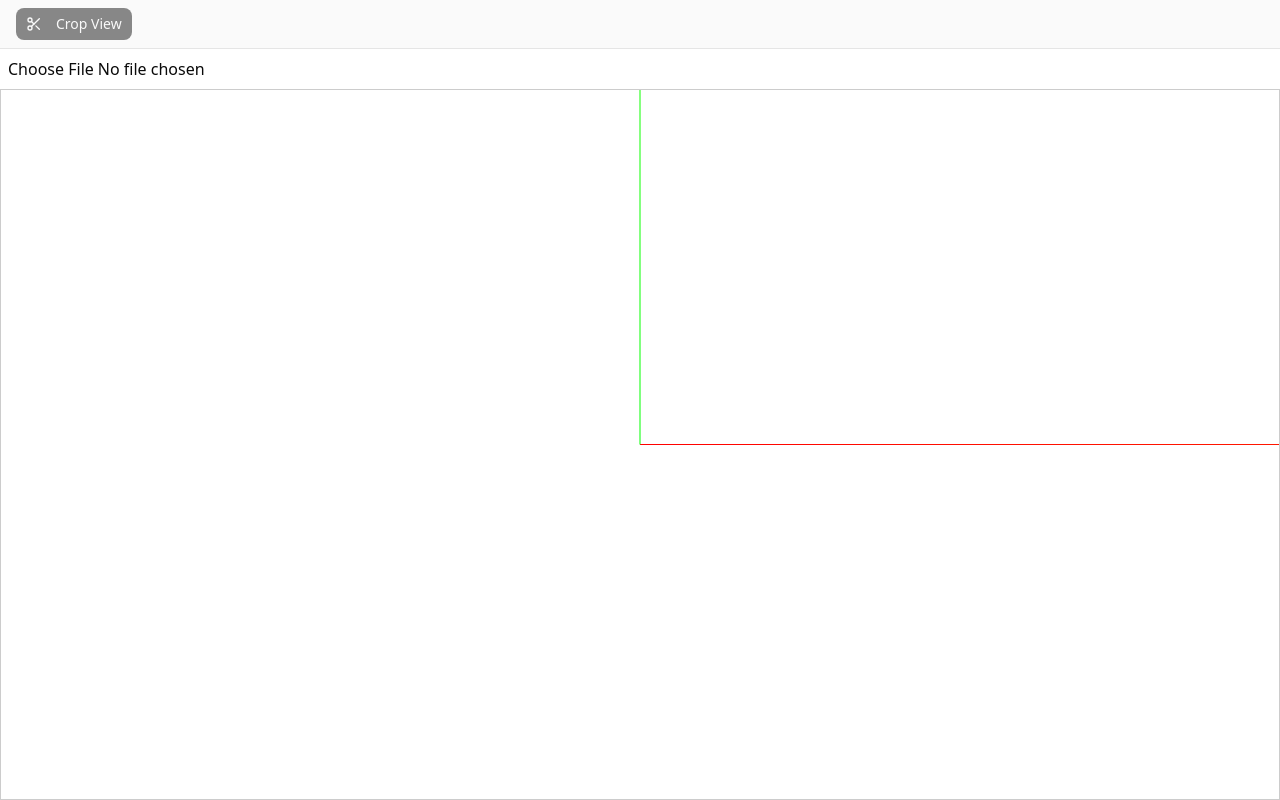
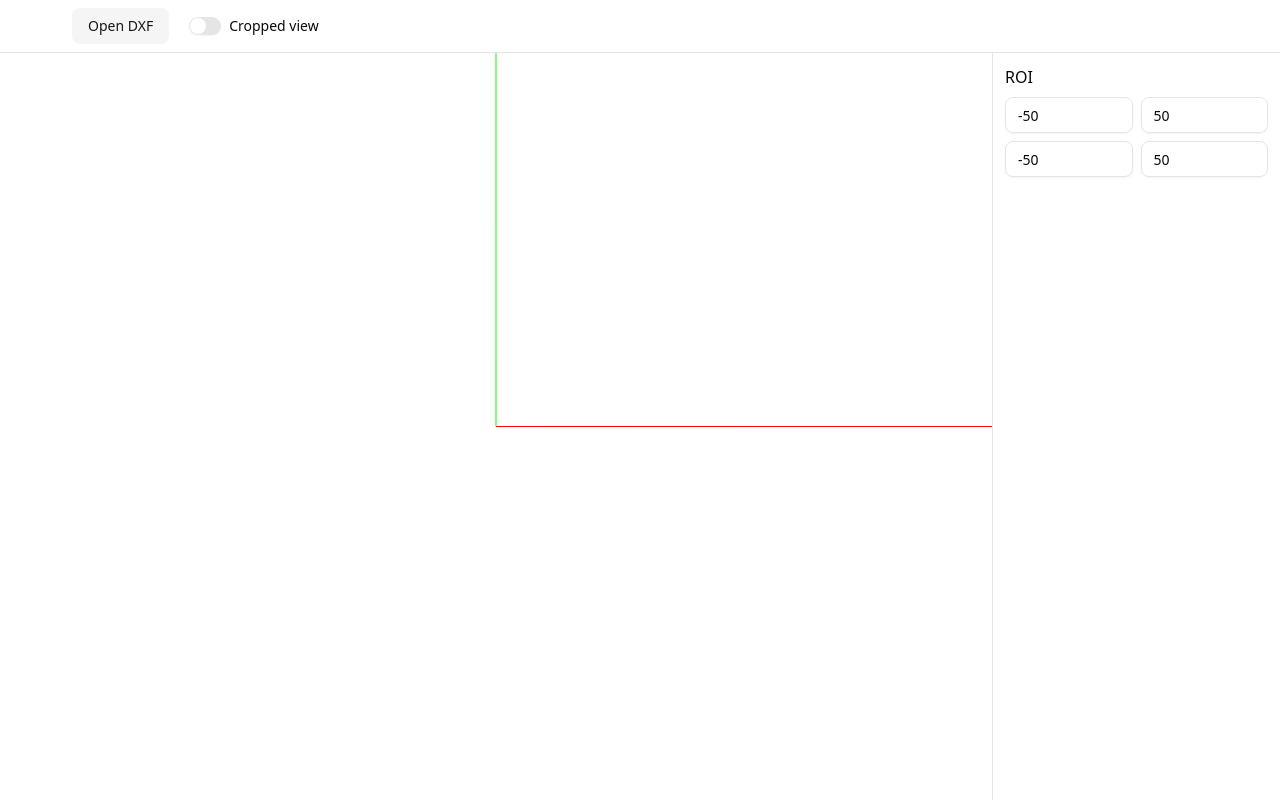
Before and after one commit to wojtekfarmery/Three.js-DXF-Cropping-App, a React (Vite) app: page / in a window 1280 px wide. Built offline with nearby package versions, Linux system fonts and the light colour scheme.

Commit message:
add toolbar and sidebar

```diff
--- a/package.json
+++ b/package.json
@@ -10,6 +10,7 @@
     "preview": "vite preview"
   },
   "dependencies": {
+    "@radix-ui/react-checkbox": "^1.3.3",
     "@radix-ui/react-label": "^2.1.7",
     "@radix-ui/react-scroll-area": "^1.2.10",
     "@radix-ui/react-slot": "^1.2.3",
--- /dev/null
+++ b/src/components/ui/checkbox.tsx
@@ -0,0 +1,30 @@
+import * as React from "react"
+import * as CheckboxPrimitive from "@radix-ui/react-checkbox"
+import { CheckIcon } from "lucide-react"
+
+import { cn } from "@/lib/utils"
+
+function Checkbox({
+  className,
+  ...props
+}: React.ComponentProps<typeof CheckboxPrimitive.Root>) {
+  return (
+    <CheckboxPrimitive.Root
+      data-slot="checkbox"
+      className={cn(
+        "peer border-input dark:bg-input/30 data-[state=checked]:bg-primary data-[state=checked]:text-primary-foreground dark:data-[state=checked]:bg-primary data-[state=checked]:border-primary focus-visible:border-ring focus-visible:ring-ring/50 aria-invalid:ring-destructive/20 dark:aria-invalid:ring-destructive/40 aria-invalid:border-destructive size-4 shrink-0 rounded-[4px] border shadow-xs transition-shadow outline-none focus-visible:ring-[3px] disabled:cursor-not-allowed disabled:opacity-50",
+        className
+      )}
+      {...props}
+    >
+      <CheckboxPrimitive.Indicator
+        data-slot="checkbox-indicator"
+        className="grid place-content-center text-current transition-none"
+      >
+        <CheckIcon className="size-3.5" />
+      </CheckboxPrimitive.Indicator>
+    </CheckboxPrimitive.Root>
+  )
+}
+
+export { Checkbox }
--- /dev/null
+++ b/src/pages/home/dxf-upload.tsx
@@ -0,0 +1,31 @@
+import { Button } from "@/components/ui/button";
+import { useStore } from "@/store/use-store";
+import { useRef } from "react";
+
+export const DxfUpload = () => {
+  const { uploadDXF } = useStore();
+  const fileInputRef = useRef<HTMLInputElement>(null);
+
+  const handleFileChange = async (e: React.ChangeEvent<HTMLInputElement>) => {
+    const file = e.target.files?.[0];
+    if (file) {
+      await uploadDXF(file);
+      e.target.value = "";
+    }
+  };
+
+  return (
+    <div>
+      <input
+        ref={fileInputRef}
+        type="file"
+        accept=".dxf"
+        className="hidden"
+        onChange={handleFileChange}
+      />
+      <Button variant="secondary" onClick={() => fileInputRef.current?.click()}>
+        Open DXF
+      </Button>
+    </div>
+  );
+};
--- a/src/pages/home/home.tsx
+++ b/src/pages/home/home.tsx
@@ -1,35 +1,16 @@
-import DxfParser from "dxf-parser";
+import { Sidebar } from "./sidebar";
 import { ThreeCanvas } from "./three-canvas/three-canvas";
 import { Toolbar } from "./toolbar";
-import { useStore } from "@/store/use-store";
 
 export function Home() {
-  const { setDxf } = useStore();
-
-  const handleUpload = async (e: React.ChangeEvent<HTMLInputElement>) => {
-    const file = e.target.files?.[0];
-    if (!file) return;
-    const text = await file.text();
-    const parser = new DxfParser();
-    try {
-      const parsed = parser.parseSync(text);
-      setDxf(parsed);
-    } catch (err) {
-      console.error("DXF parse failed:", err);
-    }
-  };
-
   return (
-    <div style={{ height: "100vh", display: "flex", flexDirection: "column" }}>
+    <div className="h-screen flex flex-col">
       <Toolbar />
-      <input
-        type="file"
-        accept=".dxf"
-        onChange={handleUpload}
-        style={{ margin: "8px" }}
-      />
-      <div style={{ flex: 1, border: "1px solid #ccc" }}>
-        <ThreeCanvas />
+      <div className="flex-1 flex">
+        <div className="flex-1">
+          <ThreeCanvas />
+        </div>
+        <Sidebar />
       </div>
     </div>
   );
--- /dev/null
+++ b/src/pages/home/sidebar.tsx
@@ -0,0 +1,43 @@
+import { useStore } from "@/store/use-store";
+import { Input } from "@/components/ui/input";
+
+export const Sidebar = () => {
+  const { roi, setRoi } = useStore();
+
+  const setField = (k: keyof typeof roi, v: number) =>
+    setRoi({ ...roi, [k]: v });
+
+  return (
+    <aside className="w-72 shrink-0 border-l p-3 space-y-4 bg-card/40">
+      <div>
+        <div className="font-medium mb-2">ROI</div>
+        <div className="grid grid-cols-2 gap-2">
+          <Input
+            type="number"
+            value={roi.minX}
+            onChange={(e) => setField("minX", +e.target.value)}
+            placeholder="minX"
+          />
+          <Input
+            type="number"
+            value={roi.maxX}
+            onChange={(e) => setField("maxX", +e.target.value)}
+            placeholder="maxX"
+          />
+          <Input
+            type="number"
+            value={roi.minY}
+            onChange={(e) => setField("minY", +e.target.value)}
+            placeholder="minY"
+          />
+          <Input
+            type="number"
+            value={roi.maxY}
+            onChange={(e) => setField("maxY", +e.target.value)}
+            placeholder="maxY"
+          />
+        </div>
+      </div>
+    </aside>
+  );
+};
--- a/src/pages/home/three-canvas/three-sixty-model.tsx
+++ b/src/pages/home/three-canvas/three-sixty-model.tsx
@@ -3,8 +3,8 @@ import { useThree } from "@react-three/fiber";
 
 import { useStore } from "@/store/use-store";
 import { RoiOverlay } from "./roi-overlay";
-import useModelCrop from "./use-model-crop";
 import { useModelLoader } from "./use-model-loader";
+import { useModelCrop } from "./use-model-crop";
 
 export const ThreeSixtyModel = () => {
   const { dxf, isCropped, roi, setRoi } = useStore();
--- a/src/pages/home/three-canvas/use-model-crop.tsx
+++ b/src/pages/home/three-canvas/use-model-crop.tsx
@@ -12,7 +12,11 @@ type ModelCropProps = {
   };
 };
 
-const useModelCrop = ({ modelMeshes, isCropped, roi }: ModelCropProps) => {
+export const useModelCrop = ({
+  modelMeshes,
+  isCropped,
+  roi,
+}: ModelCropProps) => {
   useEffect(() => {
     if (!modelMeshes.length) return;
 
@@ -42,5 +46,3 @@ const useModelCrop = ({ modelMeshes, isCropped, roi }: ModelCropProps) => {
     });
   }, [roi, isCropped, modelMeshes]);
 };
-
-export default useModelCrop;
--- a/src/pages/home/toolbar.tsx
+++ b/src/pages/home/toolbar.tsx
@@ -1,21 +1,26 @@
-import { Button } from "@/components/ui/button";
+import { Switch } from "@/components/ui/switch";
 import { useStore } from "@/store/use-store";
-import { Scissors } from "lucide-react";
+import { DxfUpload } from "./dxf-upload";
 
-export const Toolbar = () => {
-  const { isCropped, toggleCropped, dxf } = useStore();
+export function Toolbar() {
+  const { isCropped, toggleCropped } = useStore();
 
   return (
-    <div className="w-full bg-muted/50 border-b border-border px-4 py-2 flex items-center gap-2">
-      <Button
-        variant={isCropped ? "secondary" : "default"}
-        size="sm"
-        disabled={!dxf}
-        onClick={toggleCropped}
-      >
-        <Scissors className="w-4 h-4 mr-2" />
-        {isCropped ? "Show Full" : "Crop View"}
-      </Button>
+    <div className="w-full border-b bg-background/80 backdrop-blur supports-backdrop-filter:bg-background/60">
+      <div className="mx-auto max-w-6xl flex items-center gap-3 p-2">
+        <DxfUpload />
+
+        <div className="flex items-center gap-2 px-2">
+          <Switch
+            checked={isCropped}
+            onCheckedChange={toggleCropped}
+            id="crop"
+          />
+          <label htmlFor="crop" className="text-sm">
+            Cropped view
+          </label>
+        </div>
+      </div>
     </div>
   );
-};
+}
--- a/src/store/use-store.ts
+++ b/src/store/use-store.ts
@@ -1,5 +1,6 @@
 import { create } from "zustand";
 import { type IDxf } from "dxf-parser";
+import DxfParser from "dxf-parser";
 
 type Roi = {
   minX: number;
@@ -18,6 +19,9 @@ type Store = {
   isCropped: boolean;
   toggleCropped: () => void;
   setCropped: (value: boolean) => void;
+  error: null | string;
+
+  uploadDXF: (file: File) => Promise<void>;
 };
 
 export const useStore = create<Store>((set) => ({
@@ -30,4 +34,16 @@ export const useStore = create<Store>((set) => ({
   isCropped: false,
   toggleCropped: () => set((state) => ({ isCropped: !state.isCropped })),
   setCropped: (value) => set({ isCropped: value }),
+
+  error: null,
+  uploadDXF: async (file) => {
+    try {
+      const text = await file.text();
+      const parser = new DxfParser();
+      const dxf = parser.parseSync(text);
+      set({ dxf });
+    } catch {
+      set({ error: "Failed to upload DXF file" });
+    }
+  },
 }));
```
Also changed, not shown: 1 other file (tests, documents, lock files or other folders).
